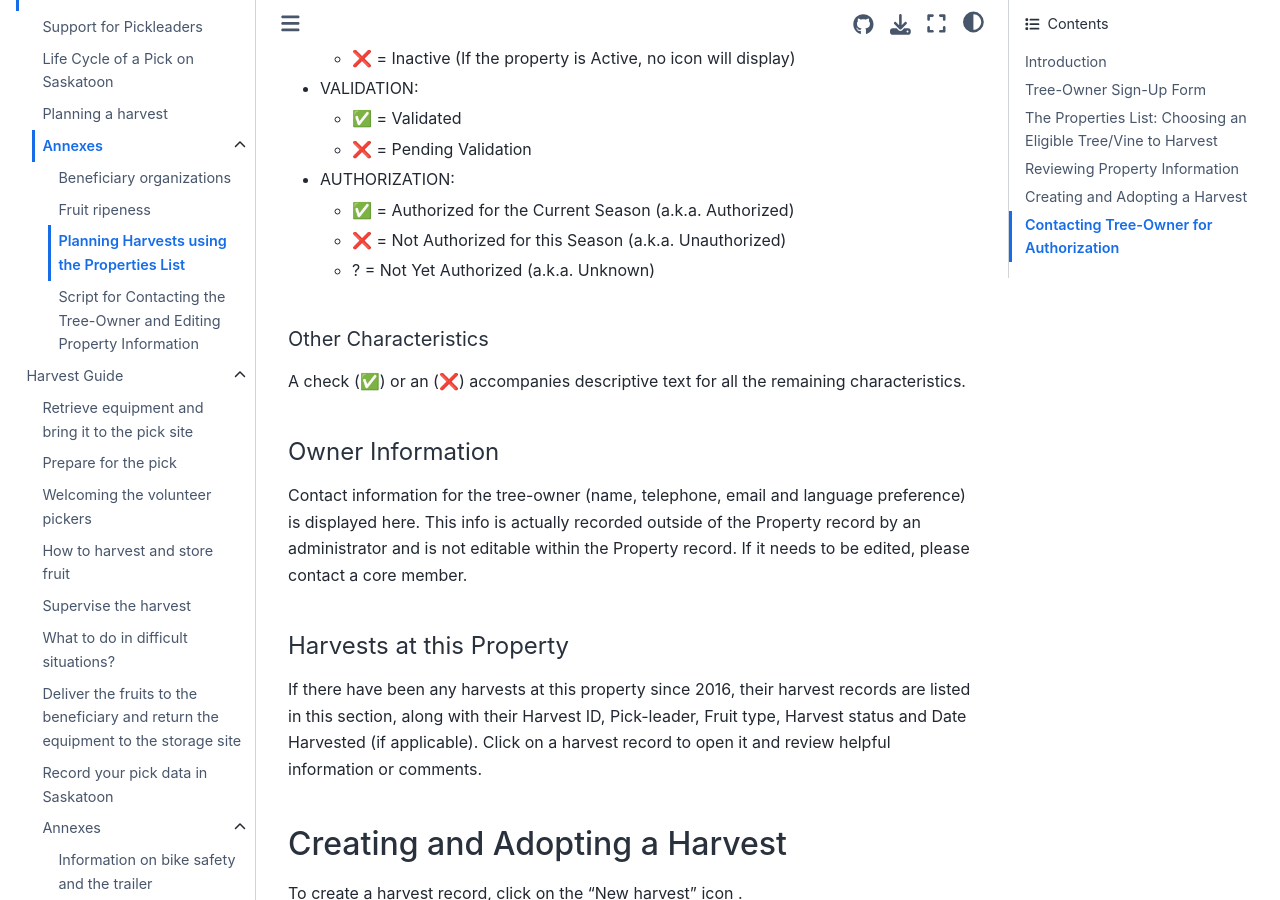
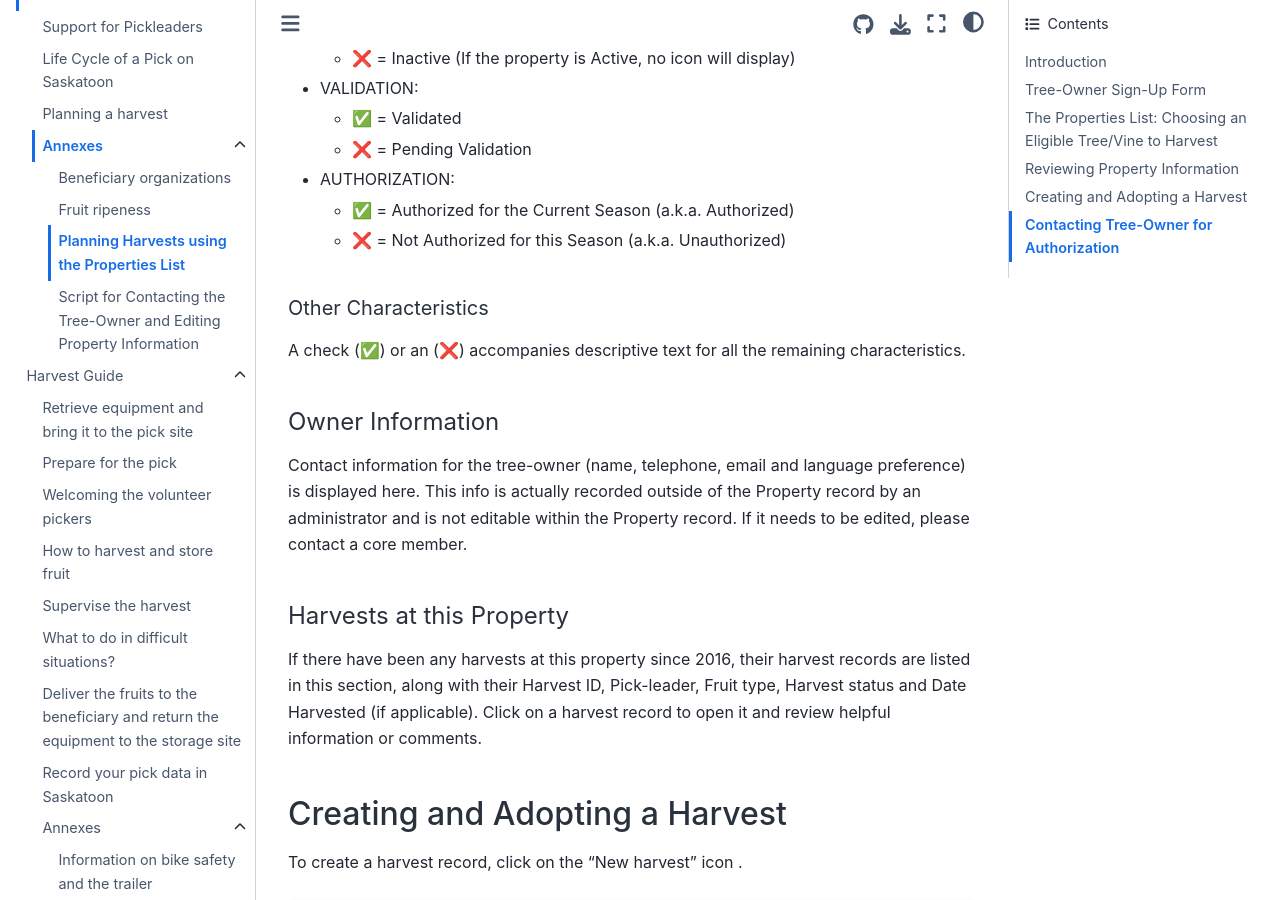
Before and after one commit to LesFruitsDefendus/guides, a Sphinx documentation site: the page built from docs/source/pre-pick-guide/annexes/D-using-the-property-list.md, in a window 1280 px wide and 900 px high, scrolled down 8411 px. Built offline with Sphinx 7.4.7 and the Sphinx Book theme 1.1.4, drawn with Linux system fonts in a browser that asks for light colours.

Commit message:
Fix detail

```diff
--- a/docs/source/pre-pick-guide/annexes/D-using-the-property-list.md
+++ b/docs/source/pre-pick-guide/annexes/D-using-the-property-list.md
@@ -178,7 +178,6 @@
 - AUTHORIZATION:
     - ✅ = Authorized for the Current Season (a.k.a. Authorized)
     - ❌ = Not Authorized for this Season (a.k.a. Unauthorized)
-    - ? = Not Yet Authorized (a.k.a. Unknown)
 
 ##### Other Characteristics
 A check (✅) or an (❌) accompanies descriptive text for all the remaining characteristics.
```
